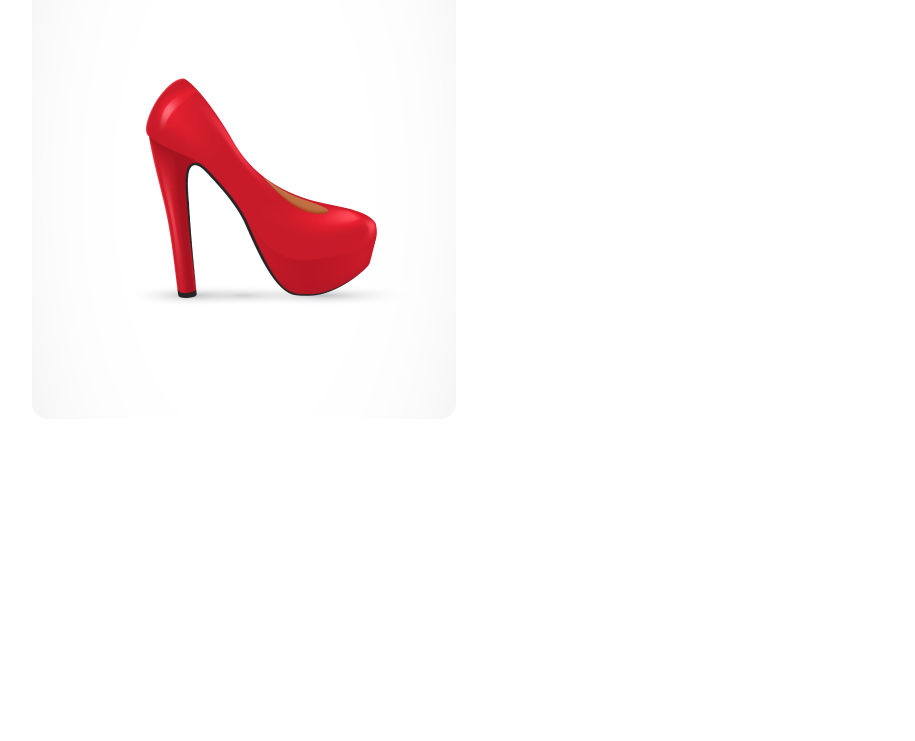
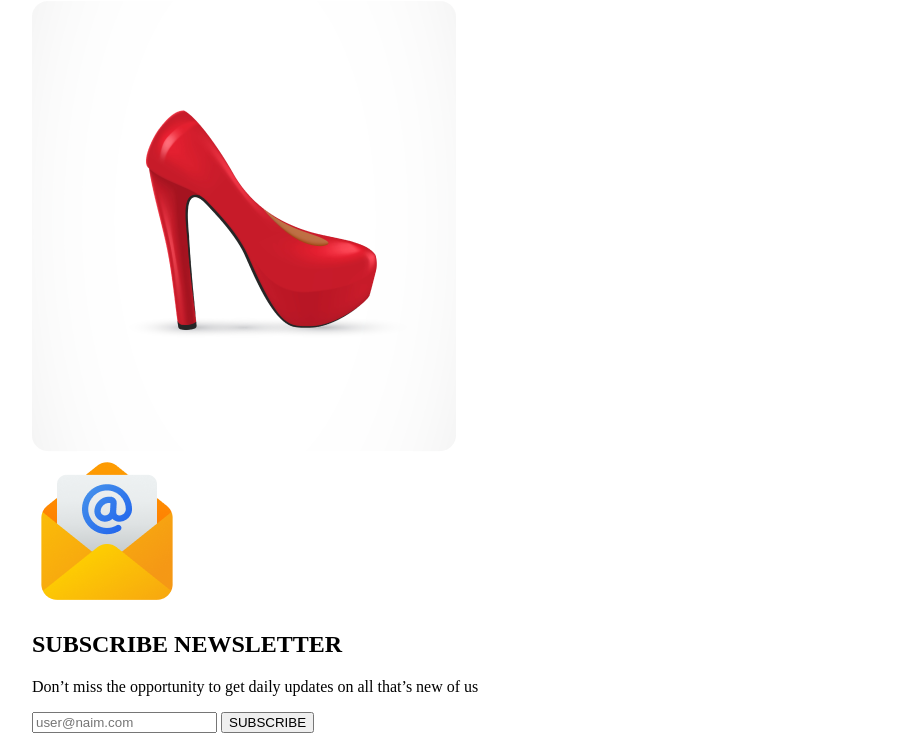
Before and after one commit to tanvir0106/as01, a plain HTML site: page index.html in a window 1280 px wide. Shown: the part 2978-3719 px from the top of the page, without its empty margins (116-1031 px from the left). Before the commit the page ends 3410 px from the top, so only its background shows below. Drawn offline with Linux system fonts and the light colour scheme.

Commit message:
form  working

```diff
--- a/index.html
+++ b/index.html
@@ -67,6 +67,19 @@
             <img src="resources/Rectangle 5.png" alt="">
         </div>
     </section>
+    <section>
+<div class="SUBSCRIBE">
+    <img src="resources/Group 61.png" alt="">
+    <h2>SUBSCRIBE NEWSLETTER</h2>
+    <p>Don’t miss the opportunity to get daily updates on all that’s new of us</p>
+<form action="">
+    <input type="email" placeholder="user@naim.com">
+    <input color="red" type="submit" value="SUBSCRIBE">
+</form>
+
+</div>
+
+    </section>
 </main>
 
 </body>
--- a/style/style.css
+++ b/style/style.css
@@ -82,7 +82,7 @@ font-family: 'Sora', sans-serif;
    font-size: 50px;}
 .GIFTS h6 {
     color: #F00;
-font-size: 22px;
+font-size: 29px;
 
     padding-bottom: 5px;
 }
@@ -104,3 +104,7 @@ font-size: 50px;
 
 
 }
+
+/*image section*/
+
+.form-submit-btn {background: red;}
```
